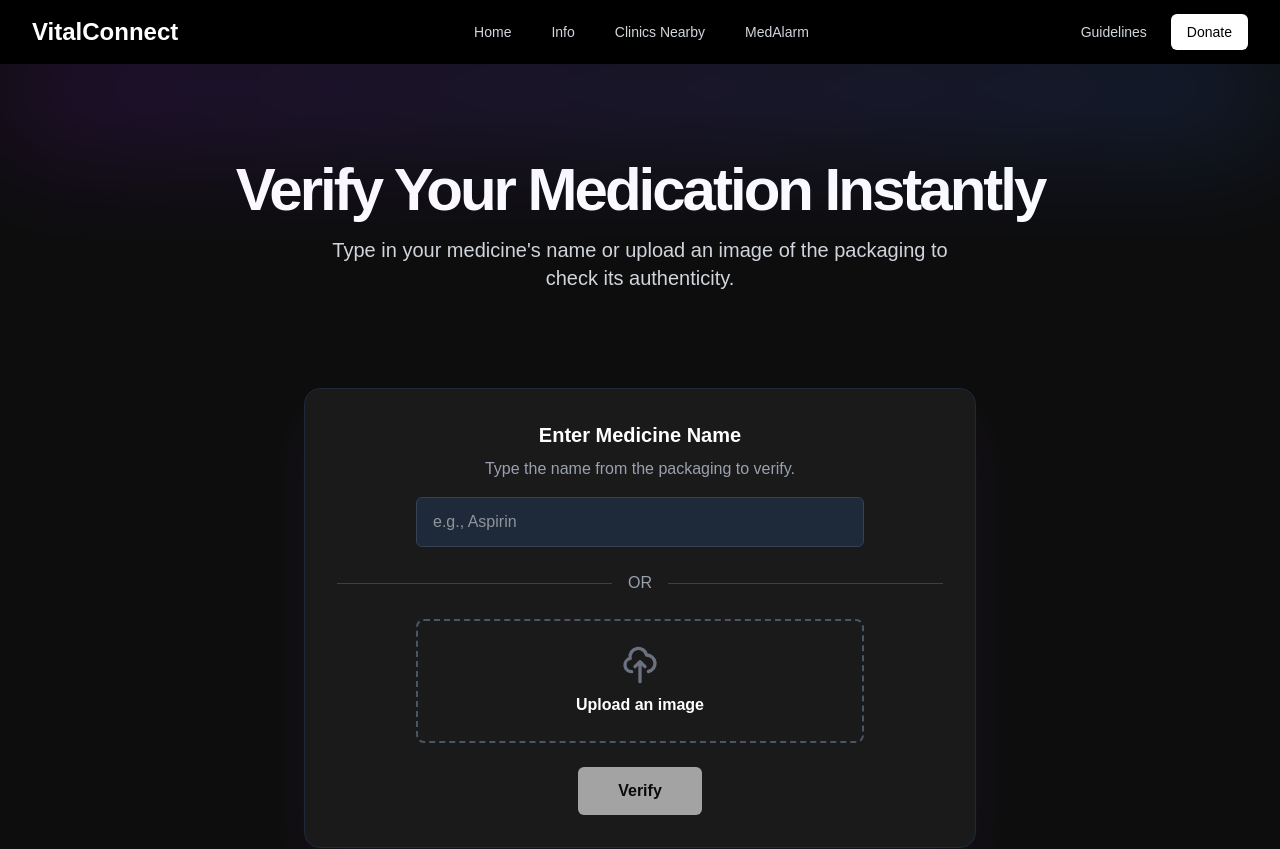
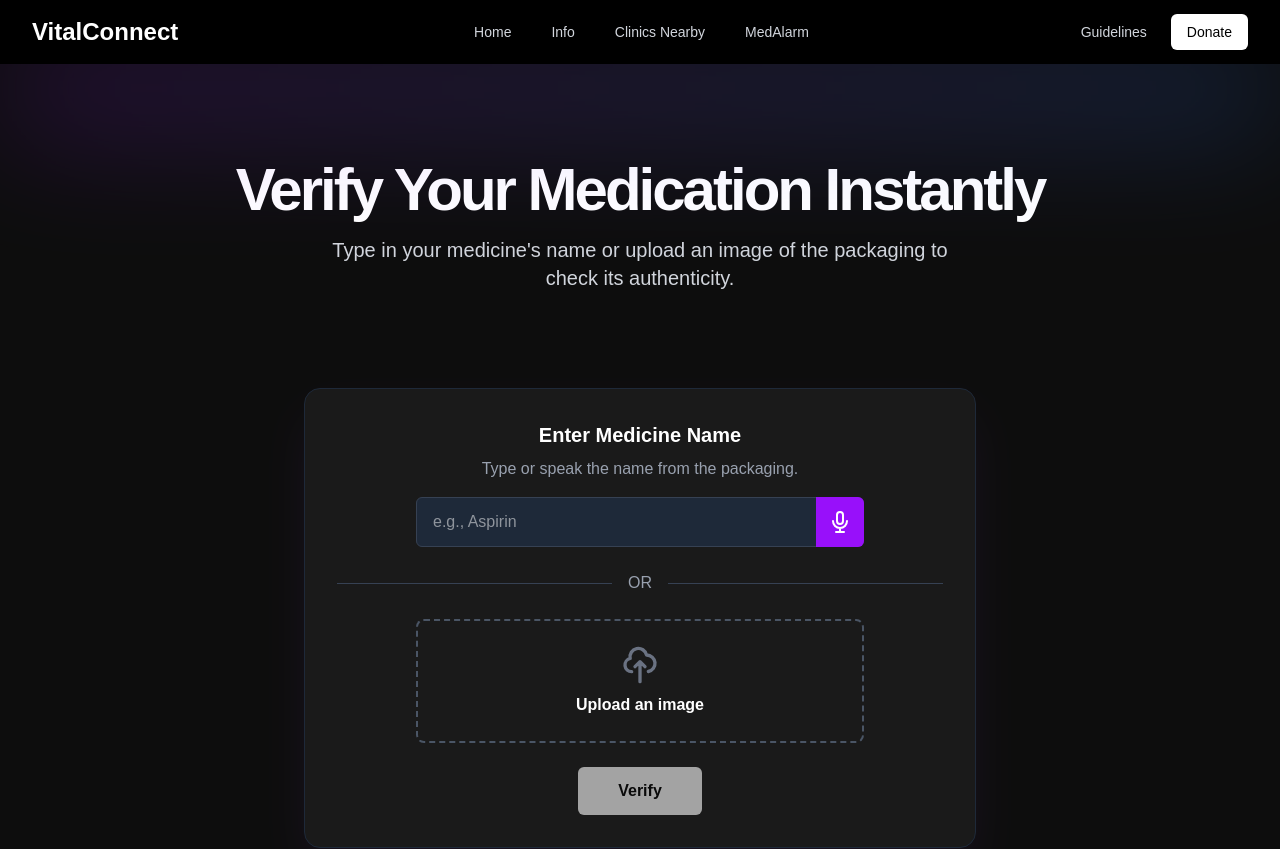
Before and after one commit to vanshkw/vitalconnect, a Next.js app: page / in a window 1280 px wide. Shown: the top 849 px of the page. Built offline with nearby package versions, Linux system fonts and the light colour scheme.

Commit message:
Voice feature added

```diff
--- a/src/app/page.js
+++ b/src/app/page.js
@@ -1,7 +1,7 @@
 'use client';
 
 
-import { useState, useRef } from 'react';
+import { useState, useRef, useEffect } from 'react';
 
 // Icon component for the result cards
 const ResultIcon = ({ status }) => {
@@ -27,52 +27,104 @@ export default function HomePage() {
   const [loading, setLoading] = useState(false);
   const [loadingMessage, setLoadingMessage] = useState('');
   const [imagePreview, setImagePreview] = useState(null);
-  const [imageFile, setImageFile] = useState(null); // To store the actual file for upload
+  const [imageFile, setImageFile] = useState(null);
+
+  // States for speech recognition
+  const [isRecording, setIsRecording] = useState(false);
+  const [speechStatus, setSpeechStatus] = useState('');
+  const recognitionRef = useRef(null);
+
 
   const fileInputRef = useRef(null);
 
+  useEffect(() => {
+    const SpeechRecognition = window.SpeechRecognition || window.webkitSpeechRecognition;
+    if (SpeechRecognition) {
+      recognitionRef.current = new SpeechRecognition();
+      const recognition = recognitionRef.current;
+      recognition.continuous = false;
+      recognition.lang = 'en-US';
+      recognition.interimResults = false;
+
+      recognition.onstart = () => {
+        setSpeechStatus('Listening...');
+        setIsRecording(true);
+      };
+
+      recognition.onresult = (event) => {
+        const transcript = event.results[event.results.length - 1][0].transcript.trim();
+        setMedicineName(transcript);
+        // Automatically trigger verification after successful transcription
+        handleCheckAuthenticity(null, transcript);
+      };
+
+      recognition.onerror = (event) => {
+        console.error("Speech recognition error", event.error);
+        setSpeechStatus(`Error: ${event.error}. Please try again.`);
+        setIsRecording(false);
+      };
+
+      recognition.onend = () => {
+        setIsRecording(false);
+        setSpeechStatus('');
+      };
+    }
+  }, []);
+
+  const toggleRecording = () => {
+    if (!recognitionRef.current) {
+        setSpeechStatus("Sorry, your browser doesn't support speech recognition.");
+        return;
+    }
+    if (isRecording) {
+      recognitionRef.current.stop();
+    } else {
+      setResult(null); // Clear previous results
+      recognitionRef.current.start();
+    }
+  };
+
+
   const verifyWithRxNorm = async (text) => {
-    if (!text || text.trim().length < 3) { // Ignore very short words
+    if (!text || text.trim().length < 3) {
         return { found: false, name: null };
     }
 
-    // Split the text into individual words to check each one.
     const words = text.trim().split(/[\s\n\r,.]+/);
 
     for (const word of words) {
-        // A simple filter for common non-drug words to reduce API calls
         if (word.length < 3 || !isNaN(word)) continue;
 
         try {
             const response = await fetch(`https://rxnav.nlm.nih.gov/REST/drugs.json?name=${word}`);
-            if (!response.ok) continue; // Try the next word if API fails
+            if (!response.ok) continue;
             const data = await response.json();
             if (data.drugGroup?.conceptGroup) {
                 const match = data.drugGroup.conceptGroup.some(group =>
                     group.conceptProperties?.some(prop => prop.name.toLowerCase().includes(word.toLowerCase()))
                 );
-                // If a match is found for any word, return immediately as authentic.
                 if (match) return { found: true, name: word };
             }
         } catch (error) {
             console.error(`RxNorm API request failed for word "${word}":`, error);
         }
     }
-    // If the loop completes without finding any valid drug name
     return { found: false, name: text };
   };
 
-  const handleCheckAuthenticity = async (e) => {
-    e.preventDefault();
+  const handleCheckAuthenticity = async (e, spokenText = null) => {
+    if (e) e.preventDefault();
 
-    if (!medicineName && !imageFile) {
+    const textToUse = spokenText || medicineName;
+
+    if (!textToUse && !imageFile) {
         setResult({ status: 'Uncertain', message: 'Please enter a medicine name or upload an image.' });
         return;
     }
 
     setLoading(true);
     setResult(null);
-    let textToVerify = medicineName;
+    let textToVerify = textToUse;
 
     try {
         if (imageFile) {
@@ -88,9 +140,7 @@ export default function HomePage() {
                 body: formData,
             });
 
-            if (!ocrResponse.ok) {
-                throw new Error('Image analysis API request failed.');
-            }
+            if (!ocrResponse.ok) throw new Error('Image analysis API request failed.');
 
             const ocrData = await ocrResponse.json();
 
@@ -99,7 +149,6 @@ export default function HomePage() {
                  setLoading(false);
                  return;
             }
-
             textToVerify = ocrData.ParsedResults[0].ParsedText.trim();
 
             if(!textToVerify) {
@@ -113,7 +162,7 @@ export default function HomePage() {
         const verification = await verifyWithRxNorm(textToVerify);
 
         if (verification.found) {
-             setResult({ status: 'Authentic', message: `Verified: "${verification.name}" appears to be an authentic medication name found in the RxNorm database.` });
+             setResult({ status: 'Authentic', message: `Verified: "${verification.name}" appears to be an authentic medication name found in the RxNorm database.For more info go to the info page` });
         } else {
              setResult({ status: 'Counterfeit', message: `Warning: No recognized drug name was found in the text "${textToVerify}". Please check the spelling or be cautious.` });
         }
@@ -193,7 +242,7 @@ export default function HomePage() {
         return (
             <div className="flex flex-col items-center justify-center space-y-4 min-h-[150px]">
                 <div className="w-16 h-16 border-4 border-dashed rounded-full animate-spin border-purple-400"></div>
-                <p className="text-lg text-gray-300 capitalize">{loadingMessage}</p>
+                <p className="text-lg text-gray-300 capitalize">{loadingMessage || speechStatus}</p>
             </div>
         );
       }
@@ -202,15 +251,21 @@ export default function HomePage() {
         <form onSubmit={handleCheckAuthenticity} className="w-full text-center space-y-6">
             <div>
                  <label className="text-xl font-semibold mb-2 block">Enter Medicine Name</label>
-                 <p className="text-gray-400 mb-4">Type the name from the packaging to verify.</p>
+                 <p className="text-gray-400 mb-4">Type or speak the name from the packaging.</p>
+                 <div className="relative w-full max-w-md mx-auto">
                     <input
                         type="text"
                         value={medicineName}
                         onChange={(e) => { setMedicineName(e.target.value); setImageFile(null); setImagePreview(null); }}
                         placeholder="e.g., Aspirin"
-                    disabled={!!imagePreview}
-                    className="w-full max-w-md mx-auto px-4 py-3 bg-gray-800 border border-gray-700 rounded-md focus:ring-2 focus:ring-purple-500 focus:outline-none disabled:opacity-50"
+                        disabled={!!imagePreview || isRecording}
+                        className="w-full px-4 py-3 bg-gray-800 border border-gray-700 rounded-md focus:ring-2 focus:ring-purple-500 focus:outline-none disabled:opacity-50 pr-12"
                     />
+                    <button type="button" onClick={toggleRecording} className={`absolute inset-y-0 right-0 flex items-center px-3 rounded-r-md transition-colors ${isRecording ? 'bg-red-500 hover:bg-red-600' : 'bg-purple-600 hover:bg-purple-700'}`} disabled={loading}>
+                        <svg className="w-6 h-6 text-white" fill="none" stroke="currentColor" viewBox="0 0 24 24" xmlns="http://www.w3.org/2000/svg"><path strokeLinecap="round" strokeLinejoin="round" strokeWidth="2" d="M19 11a7 7 0 01-7 7m0 0a7 7 0 01-7-7m7 7v4m0 0H8m4 0h4m-4-8a3 3 0 01-3-3V5a3 3 0 116 0v6a3 3 0 01-3 3z"></path></svg>
+                    </button>
+                 </div>
+                 {speechStatus && <p className="text-center text-sm text-gray-400 mt-2">{speechStatus}</p>}
             </div>
             <div className="flex items-center justify-center gap-4">
                 <hr className="w-full border-gray-700"/>
@@ -225,7 +280,7 @@ export default function HomePage() {
             <button
                 type="submit"
                 className="bg-white text-black px-10 py-3 rounded-md font-semibold hover:bg-gray-200 transition-transform hover:scale-105 disabled:opacity-60 disabled:scale-100"
-                disabled={!medicineName && !imagePreview}
+                disabled={(!medicineName && !imagePreview) || isRecording}
             >
                 Verify
             </button>
@@ -255,6 +310,7 @@ export default function HomePage() {
                 </div>
                  <p className="text-center text-xs text-gray-600 mt-4 max-w-2xl mx-auto">
                     Disclaimer: This tool checks for the existence of a drug name in the NIH RxNorm database. It cannot verify batch numbers or the physical properties of the medication. This service is for informational purposes and is not a substitute for professional medical advice.
+                    The speech to text feature is based on pronounciation and may not always be accurate. For better results, please type the name manually.
                 </p>
             </div>
         </section>
```
Lines whose indentation alone changed are shown as unchanged.
